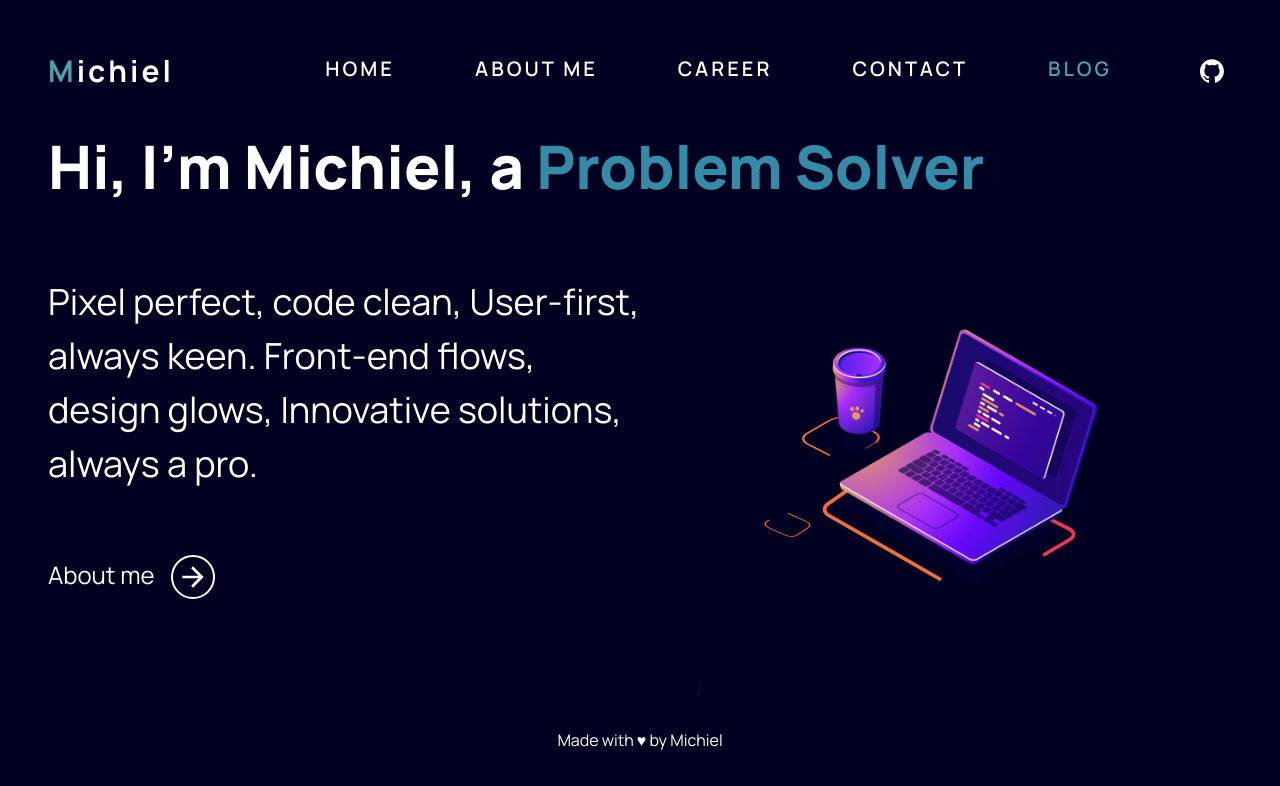
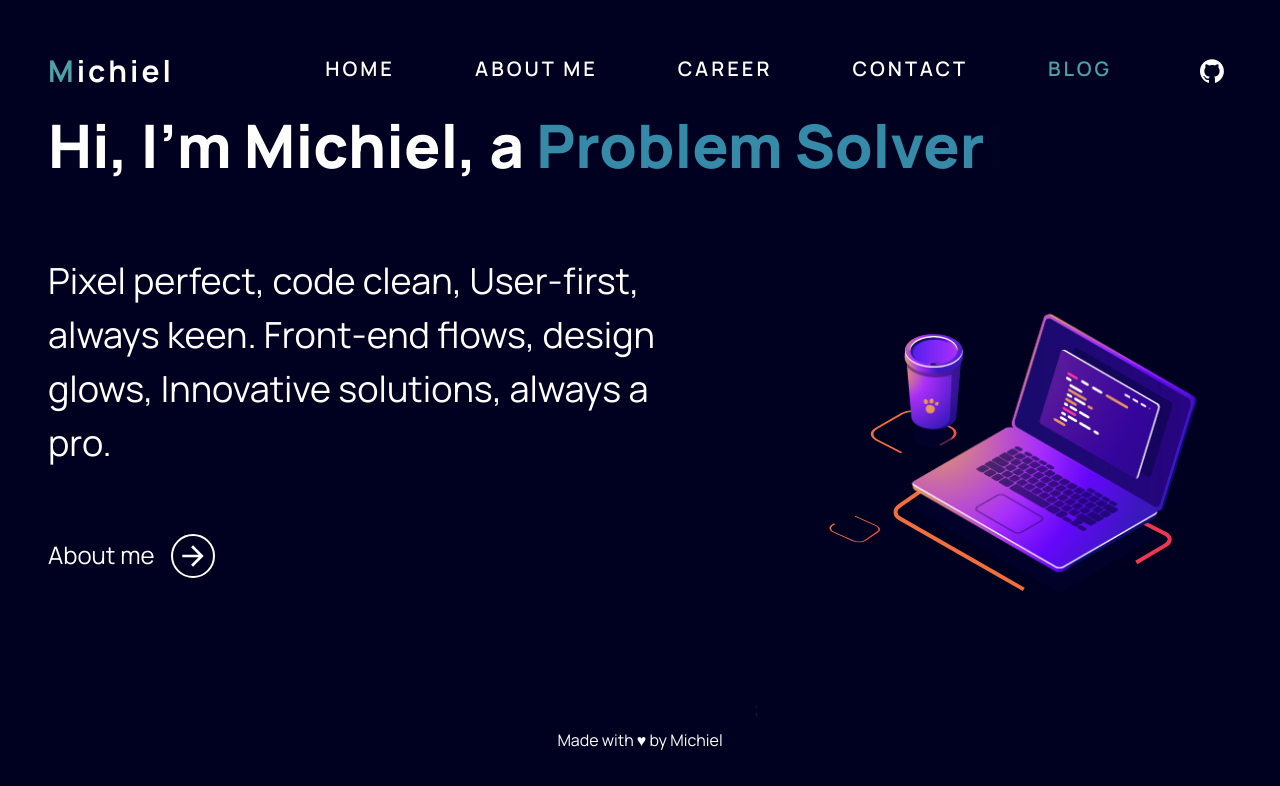
Before and after one commit to michielglibert/michiel.me, a Next.js app: page / in a window 1280 px wide. Shown: the top 786 px of the page. Built offline with nearby package versions, Linux system fonts and the light colour scheme.

Commit message:
Fix spacing

```diff
--- a/src/pages/index.tsx
+++ b/src/pages/index.tsx
@@ -35,7 +35,7 @@ export default function Home() {
           justify="center"
           h="100%"
           spacing="16"
-          maxW="8xl"
+          maxW="7xl"
           margin="0 auto"
         >
           <Text color="white" fontSize="6xl" fontWeight="extrabold">
@@ -66,7 +66,7 @@ export default function Home() {
               <NextButton />
             </VStack>
             <ScaleFade initialScale={0.3} in>
-              <Box display={{ base: "none", xl: "block" }}>
+              <Box display={{ base: "none", xl: "block" }} mr="-28">
                 <Lottie animationData={Globe} loop={true} />;
               </Box>
             </ScaleFade>
```
